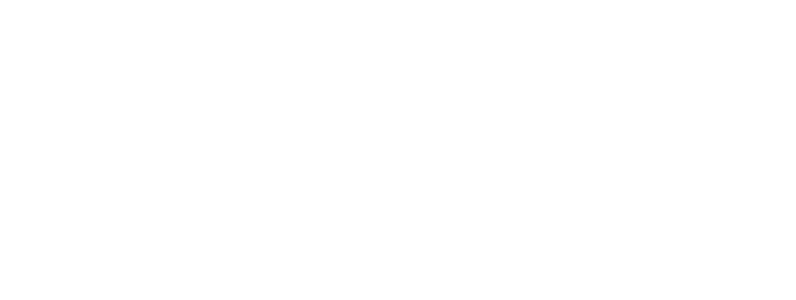
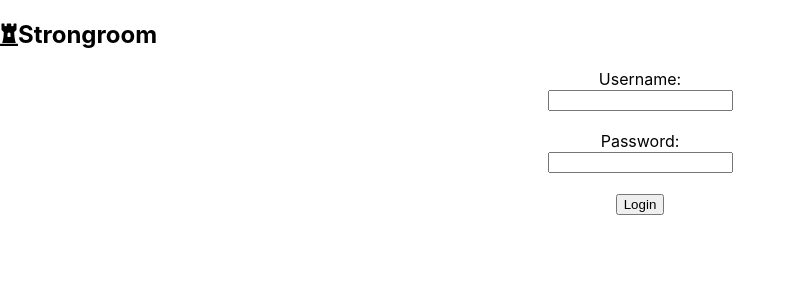
Before and after one commit to maniacmaniac19/Strongroomv2, a React (Create React App) app in the folder client/: page / in a window 1280 px wide. Shown: the top 300 px of the page, without its empty margins (0-796 px from the left). Built offline with nearby package versions, Linux system fonts and the light colour scheme.

Commit message:
Redirect added

```diff
--- a/client/package.json
+++ b/client/package.json
@@ -22,5 +22,6 @@
     "not dead",
     "not ie <= 11",
     "not op_mini all"
-  ]
+  ],
+  "proxy" : "http://localhost:3001"
 }
--- a/client/src/App.js
+++ b/client/src/App.js
@@ -3,7 +3,7 @@ import './App.css';
 // import axios from 'axios';
 import Login from './pages/login';
 import Landing from './pages/landing';
-import { Router, Link } from "@reach/router";
+import { Router, Link, Redirect } from "@reach/router";
 
 
 // const App = () => (
@@ -16,9 +16,14 @@ import { Router, Link } from "@reach/router";
 //   </div>
 // );
 class App extends Component {
-  state = {
-    loginName: '',
-    isLoggedIn: false
+  constructor(props) {
+    super(props);
+    this.state = {
+      loginName: '',
+      isLoggedIn: false,
+      user: {}
+    };
+    this.onLogin = this.onLogin.bind(this);
   }
 
  changelogin = event => {
@@ -28,14 +33,30 @@ class App extends Component {
 
  }
 
+ onLogin(user) {
+   this.setState({
+     isLoggedIn: true,
+     username: user.username
+   });
+ }
+
   render() {
+
+    let route;
+
+    if (this.state.isLoggedIn) {
+      route = <Landing path='/' />;
+
+    } else {
+      route = <Login path = '/' onLogin={this.onLogin} />
+    }
     return (
       <div className="App">
         {/* <Login /> */}
 
         <Router>
-          <Landing path="/landing" />
-          <Login path="/login" />
+          {/* <Redirect from ='/' to ='/login'/> */}
+          {route}
         </Router>
 
       </div>
--- a/client/src/components/loginblock.jsx
+++ b/client/src/components/loginblock.jsx
@@ -9,38 +9,28 @@ export default class LoginBlock extends Component {
         super(props);
         this.state = {
             username: '',
+            password: ''
         }
+        this.onChange = this.onChange.bind(this);
+        this.handleLogin = this.handleLogin.bind(this);
     }
 
-    passwordGrab(event) {
-        console.log(event.target.value)
-        this.setState({password: event.target.value})
-    }
-
-    usernameGrab(event) {
-        console.log(event.target.value)
-        this.setState({username: event.target.value})
+    onChange(event){
+        this.setState({
+            [event.target.name]: event.target.value
+        });
     }
 
     handleLogin = (event) => {
         event.preventDefault();
-        console.log('Step 1')
-        axios.post('/login', (req, res) => {
-            console.log("this is happening")
-            console.log(req.body)
-        })
-          .then(function (response) {
-            console.log(response);
-          })
-          .catch(function (error) {
-            console.log(error);
-          });
-        this.setState({
+
+        const userData = {
             username: this.state.username,
             password: this.state.password
-        });
-        console.log(this.state.username);
-        console.log(this.state.password)
+        };
+        axios.post('/login', userData).then(res => {
+            this.props.onLogin(res.data);
+        }).catch(err => console.log(err));
 
     }
     render(){
@@ -49,14 +39,15 @@ export default class LoginBlock extends Component {
 
                 <form>
                     <label>Username:</label><br/>
-                    <input type="username" value={this.state.username} onChange={(event) => this.usernameGrab(event)} /><br/><br/>
+                    <input type="text" name="username" value={this.state.username} onChange={this.onChange} /><br/><br/>
                     <label>Password:  </label><br/>
-                    <input type="password" value={this.state.password} onChange={(event) => this.passwordGrab(event)} /><br/><br/>
+                    <input type="password" name="password" value={this.state.password} onChange={this.onChange} /><br/><br/>
                     <button onClick={(event)=>this.handleLogin(event)}>Login</button>
                 </form>
             </div>
         )
     }
+
 }
 
 // (
--- a/client/src/pages/login.jsx
+++ b/client/src/pages/login.jsx
@@ -6,7 +6,7 @@ import LoginBlock from '../components/loginblock'
 const Login = props => (
     <div>
     <Nav/>
-    <LoginBlock/>
+    <LoginBlock onLogin={props.onLogin} />
   </div>
 )
 
```
Also changed, not shown: 1 other file (tests, documents, lock files or other folders).
